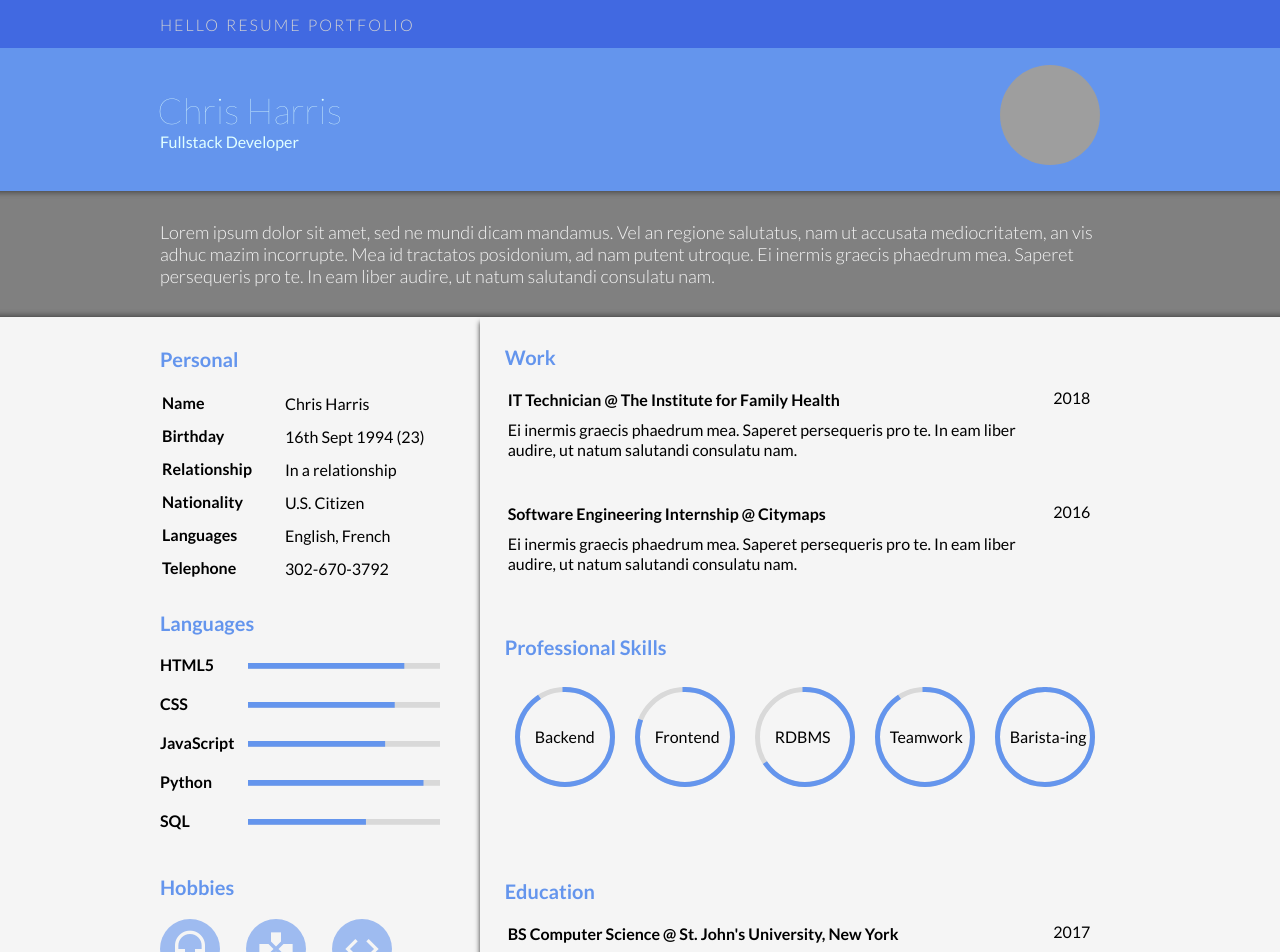
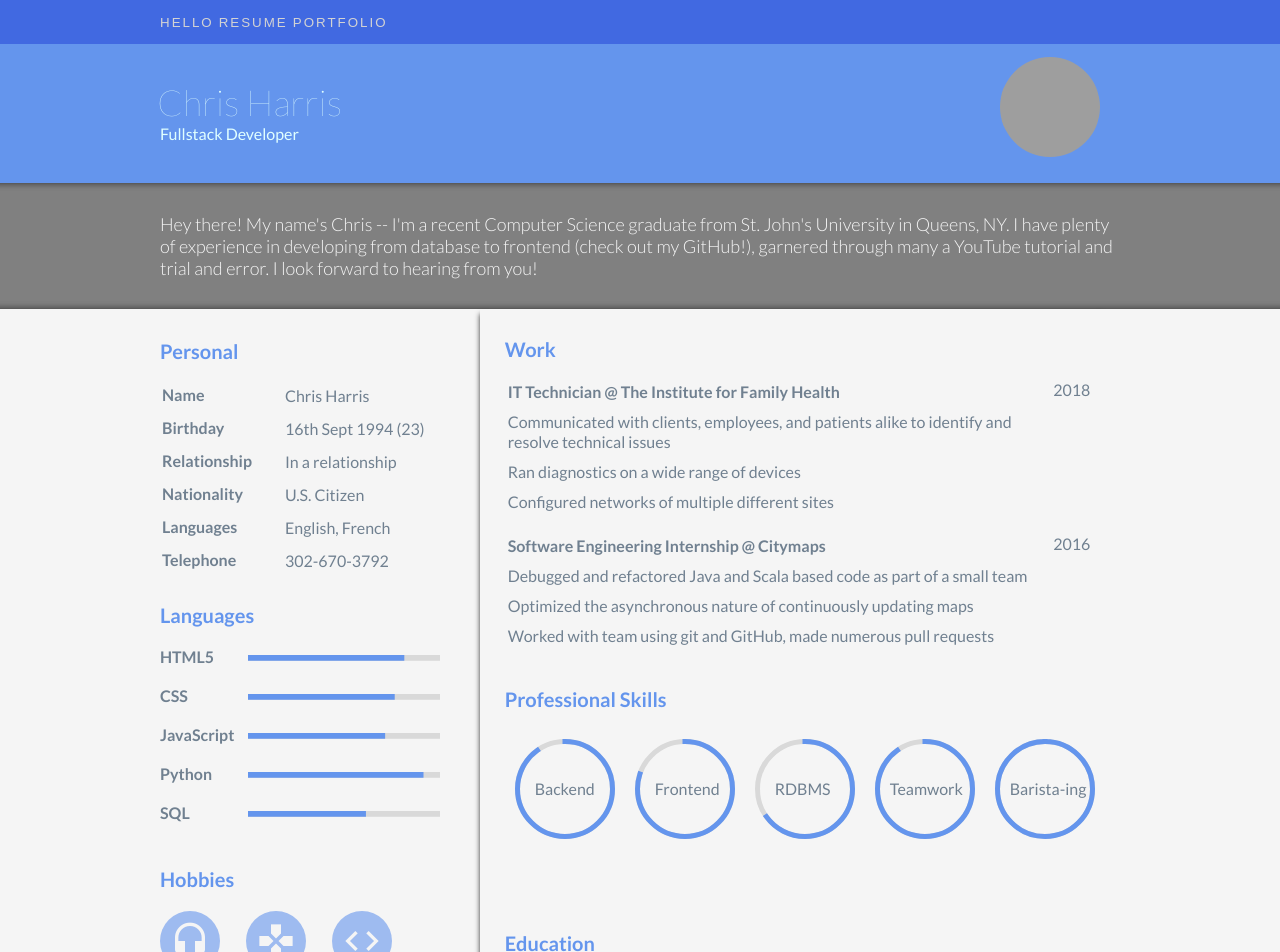
Before and after one commit to ChangingtheSpectrum/advanced_portfolio, a React (Create React App) app: page / in a window 1280 px wide. Shown: the top 952 px of the page. Built offline with nearby package versions, Linux system fonts and the light colour scheme; grey boxes are pictures that could not be loaded.

Commit message:
Replaced Latin, added some scrolling modules

```diff
--- a/package.json
+++ b/package.json
@@ -7,6 +7,7 @@
     "react": "^16.3.1",
     "react-dom": "^16.3.1",
     "react-scripts": "1.1.4",
+    "react-scroll-to-component": "^1.0.2",
     "set-default-browser": "^1.0.1"
   },
   "scripts": {
--- a/src/App.js
+++ b/src/App.js
@@ -1,5 +1,6 @@
 import React, { Component } from 'react';
 import { Line, Circle } from 'rc-progress';
+import scrollToComponent from 'react-scroll-to-component';
 import selfie from './Chiggin.jpeg';
 import './index.css';
 
@@ -11,19 +12,33 @@ const image = {
 class App extends Component {
   render() {
     return (
-      <div className="App">
-
-        <div className="row">
+      <div className="App"
+        ref={(section) => { this.App = section; }}>
+        <div className="row nav">
           <header className="head container">
             <ul className="navbar">
-              <li>Hello</li>
-              <li>Resume</li>
-              <li>Portfolio</li>
+              <button
+                onClick={ () => scrollToComponent(this.App, {
+                  offset: -1000,
+                  align :'middle',
+                  duration: 500,
+                  ease:'outCirc'})}>
+                    Hello
+              </button>
+              <button
+                onClick={ () => scrollToComponent(this.grid, {
+                  offset: 450,
+                  align :'middle',
+                  duration: 500,
+                  ease:'outCirc'})}>
+                    Resume
+              </button>
+              <button>Portfolio</button>
             </ul>
           </header>
         </div>
 
-      <div className="alt-row">
+      <div className="alt-row first-alt">
         <section className="basic-info bar container">
           <h2>Chris Harris</h2>
           <p>Fullstack Developer</p>
@@ -37,16 +52,18 @@ class App extends Component {
       <div className="bio-row">
         <section className="bio bar container">
           <p>
-            Lorem ipsum dolor sit amet, sed ne mundi dicam mandamus. Vel an regione salutatus,
-            nam ut accusata mediocritatem, an vis adhuc mazim incorrupte. Mea id tractatos
-            posidonium, ad nam putent utroque. Ei inermis graecis phaedrum mea.
-            Saperet persequeris pro te. In eam liber audire, ut natum salutandi consulatu nam.
+            Hey there! My name's Chris -- I'm a recent Computer Science graduate
+            from St. John's University in Queens, NY. I have plenty of experience
+            in developing from database to frontend (check out my GitHub!), garnered through many a YouTube
+            tutorial and trial and error. I look forward to hearing from you!
           </p>
         </section>
       </div>
 
       <div className="content">
-        <div className="grid">
+        <div
+          className="grid"
+          ref={(section) => { this.grid = section; }}>
           <section className="col-1-3">
             <h5>Personal</h5>
               <table>
@@ -215,22 +232,36 @@ class App extends Component {
                   <tr>
                     <td>
                       <p>IT Technician @ The Institute for Family Health</p>
-                      <p>
-                        Ei inermis graecis phaedrum mea.
-                        Saperet persequeris pro te. In eam liber audire, ut natum salutandi
-                        consulatu nam.
-                      </p>
+                      <ul className="responsibilities">
+                        <li>
+                          Communicated with clients, employees,
+                          and patients alike to identify and resolve technical issues
+                        </li>
+                        <li>
+                          Ran diagnostics on a wide range of devices
+                        </li>
+                        <li>
+                          Configured networks of multiple different sites
+                        </li>
+                      </ul>
                     </td>
                     <td>2018</td>
                   </tr>
                   <tr>
                     <td>
                       <p>Software Engineering Internship @ Citymaps</p>
-                      <p>
-                        Ei inermis graecis phaedrum mea.
-                        Saperet persequeris pro te. In eam liber audire, ut natum salutandi
-                        consulatu nam.
-                      </p>
+                        <ul className="responsibilities">
+                          <li>
+                            Debugged and refactored Java and Scala
+                            based code as part of a small team
+                          </li>
+                          <li>
+                            Optimized the asynchronous nature of continuously updating maps
+                          </li>
+                          <li>
+                            Worked with team using git and GitHub, made numerous pull requests
+                          </li>
+                        </ul>
                     </td>
                     <td>2016</td>
                   </tr>
@@ -290,29 +321,19 @@ class App extends Component {
                 <li className="skill">Barista-ing</li>
               </ul>
             <h5>Education</h5>
-              <table>
+              <table className="education">
                 <tbody>
                   <tr>
                     <td>
                       <p>BS Computer Science @ St. John's University, New York</p>
-                      <p>
-                        Ei inermis graecis phaedrum mea.
-                        Saperet persequeris pro te. In eam liber audire, ut natum salutandi
-                        consulatu nam.
-                      </p>
                     </td>
-                    <td>2017</td>
+                    <td className="date">2017</td>
                   </tr>
                   <tr>
                     <td>
                       <p>High School Degree @ Caravel Academy, Delaware</p>
-                      <p>
-                        Ei inermis graecis phaedrum mea.
-                        Saperet persequeris pro te. In eam liber audire, ut natum salutandi
-                        consulatu nam.
-                      </p>
                     </td>
-                    <td>2013</td>
+                    <td className="date">2013</td>
                   </tr>
                 </tbody>
               </table>
--- a/src/index.css
+++ b/src/index.css
@@ -25,7 +25,15 @@ body {
   margin: 0 auto;
 }
 
-.navbar li {
+.nav {
+  position: fixed;
+  width: 100%;
+}
+
+.navbar button {
+  border: none;
+  background: royalblue;
+  margin-right: 5px;
   position: relative;
   top: 0px;
   color: lightgrey;
@@ -38,7 +46,7 @@ body {
   -o-transition: top ease 0.3s;
   transition: top ease 0.3s;
 }
-.navbar li:hover {
+.navbar button:hover {
   top: -3px;
   color: lightcyan;
   cursor: pointer;
@@ -58,6 +66,10 @@ li {
 .alt-row {
   min-width: 960px;
   background: cornflowerblue;
+}
+
+.first-alt {
+  padding-top: 40px;
 }
 
 .basic-info {
@@ -152,6 +164,7 @@ span {
   padding-bottom: 10px;
   display: inline-block;
   vertical-align: top;
+  color: slategrey;
 }
 
 .col-1-3 h5,
@@ -160,8 +173,6 @@ span {
   color: cornflowerblue;
   font-size: 20px;
 }
-
-
 
 .col-1-3 {
   width: 33.3%;
@@ -185,6 +196,7 @@ span {
 .col-2-content {
   padding-left: 25px;
   line-height: 20px;
+  min-height: 800px;
 }
 .col-2-content table tr td p:first-child {
   font-weight: 600;
@@ -213,6 +225,11 @@ span {
   *zoom: 1;
 }
 
+.responsibilities li {
+  float: left;
+  padding-bottom: 10px;
+}
+
 .circle {
   height: 100px;
   margin: 20px 10px 0 10px;
@@ -229,6 +246,13 @@ span {
 }
 .skill:nth-child(10) {
   margin-left: -95px;
+}
+
+.date {
+  position: relative;
+  float: right;
+  padding-top: 4px;
+  padding-left: 150px;
 }
 
 .social-media {
```
Also changed, not shown: 1 other file (tests, documents, lock files or other folders).
